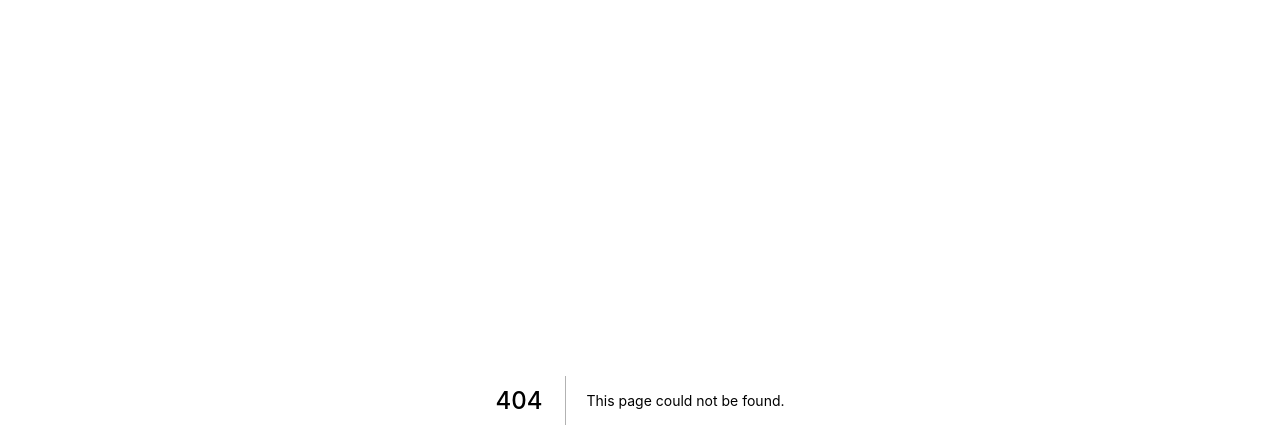
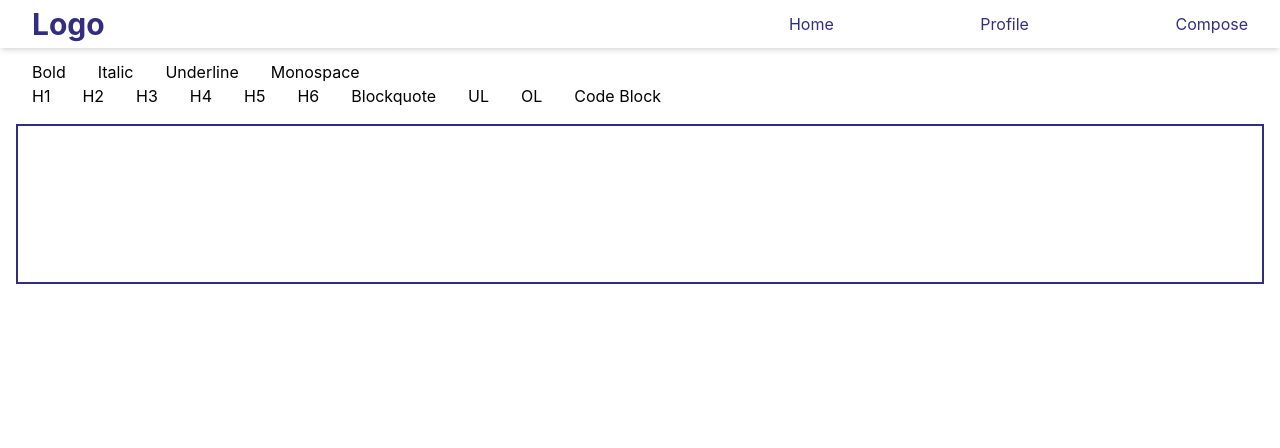
Before and after one commit to VishnuKrishnathu/webletter-frontend, a Next.js app: page /compose-article in a window 1280 px wide. Before the commit this address had no page. Shown: the top 448 px of the page. Built offline with nearby package versions, Linux system fonts and the light colour scheme.

Commit message:
compose-article route added
Changes in the commit
    - /compose-article page has been added
    - A text editor has been created with the help of draft.js

```diff
--- /dev/null
+++ b/components/editor/BlockStyleControls.tsx
@@ -0,0 +1,38 @@
+import StyleButton from "@/components/editor/StyleButton";
+import { IStyleProps } from "./interfaces/Editor.interface";
+
+const BLOCK_TYPES = [
+  { label: 'H1', style: 'header-one' },
+  { label: 'H2', style: 'header-two' },
+  { label: 'H3', style: 'header-three' },
+  { label: 'H4', style: 'header-four' },
+  { label: 'H5', style: 'header-five' },
+  { label: 'H6', style: 'header-six' },
+  { label: 'Blockquote', style: 'blockquote' },
+  { label: 'UL', style: 'unordered-list-item' },
+  { label: 'OL', style: 'ordered-list-item' },
+  { label: 'Code Block', style: 'code-block' },
+];
+
+
+export default function BlockStyleControls (props: IStyleProps){
+  const { editorState } = props;
+  const selection = editorState.getSelection();
+  const blockType = editorState
+    .getCurrentContent()
+    .getBlockForKey(selection.getStartKey())
+    .getType();
+  return (
+    <div className="RichEditor-controls">
+      {BLOCK_TYPES.map(type =>
+        <StyleButton
+          key={type.label}
+          active={type.style === blockType}
+          label={type.label}
+          onToggle={props.onToggle}
+          style={type.style}
+        />
+      )}
+    </div>
+  );
+};
--- /dev/null
+++ b/components/editor/InlineStyleControls.tsx
@@ -0,0 +1,27 @@
+import { IStyleProps } from "./interfaces/Editor.interface";
+import StyleButton from "@/components/editor/StyleButton";
+
+
+const INLINE_STYLES = [
+  { label: 'Bold', style: 'BOLD' },
+  { label: 'Italic', style: 'ITALIC' },
+  { label: 'Underline', style: 'UNDERLINE' },
+  { label: 'Monospace', style: 'CODE' },
+];
+
+export default function InlineStyleControls (props : IStyleProps) {
+  var currentStyle = props.editorState.getCurrentInlineStyle();
+  return (
+    <div className="RichEditor-controls">
+      {INLINE_STYLES.map(type =>
+        <StyleButton
+          key={type.label}
+          active={currentStyle.has(type.style)}
+          label={type.label}
+          onToggle={props.onToggle}
+          style={type.style}
+        />
+      )}
+    </div>
+  );
+};
--- /dev/null
+++ b/components/editor/RichEditor.tsx
@@ -0,0 +1,51 @@
+import React, { useState, useMemo } from 'react';
+import { Editor, EditorState, RichUtils } from 'draft-js';
+import InlineStyleControls from '@/components/editor/InlineStyleControls';
+import BlockStyleControls from './BlockStyleControls';
+
+
+export default function RichEditor() {
+
+    const [editorState, setEditorState] = useState<EditorState>(EditorState.createEmpty());
+
+    function toggleInlineStyle (inlineStyle:string){
+      setEditorState((state) => RichUtils.toggleInlineStyle(state, inlineStyle));
+    };
+
+    function toggleBlockType (blockType :string){
+      setEditorState((state) => RichUtils.toggleBlockType(state, blockType));
+    };
+
+    function handleKeyCommand(command :string, editorState :EditorState) {
+        const newState = RichUtils.handleKeyCommand(editorState, command);
+
+        console.log(command)
+
+        if (newState) {
+            setEditorState(newState);
+            return 'handled';
+        }
+
+        return 'not-handled';
+    }
+
+    return (
+        <div className='mx-4 mt-3'>
+            <InlineStyleControls
+              editorState={editorState}
+              onToggle={toggleInlineStyle}
+            />
+            <BlockStyleControls
+              editorState={editorState}
+              onToggle={toggleBlockType}
+            />
+            <div className='border-2 border-indigo-900 h-40 px-2 overflow-y-scroll mt-4'>
+                <Editor
+                  editorState={editorState}
+                  onChange={setEditorState}
+                  handleKeyCommand = {handleKeyCommand}
+                />
+            </div>
+        </div>
+    )
+}
--- /dev/null
+++ b/components/editor/StyleButton.tsx
@@ -0,0 +1,28 @@
+export default function StyleButton (props: {
+    key :string;
+    style :string;
+    active :boolean;
+    label :string;
+    onToggle : (a :string) => void;
+}){
+
+    function onToggle (e : React.MouseEvent){
+        e.preventDefault();
+        props.onToggle(props.style);
+    };
+
+    if (props.active){
+      return (
+        <span className={`cursor-pointer m-2 p-2 rounded bg-indigo-900`} onMouseDown={onToggle}>
+          {props.label}
+        </span>
+      )
+    }
+
+
+    return (
+      <span className={`cursor-pointer m-2 p-2 rounded hover:border-2 hover:border-indigo-400`} onMouseDown={onToggle}>
+        {props.label}
+      </span>
+    );
+}
--- /dev/null
+++ b/components/editor/interfaces/Editor.interface.ts
@@ -0,0 +1,6 @@
+import { EditorState } from "draft-js";
+
+export interface IStyleProps {
+    editorState :EditorState;
+    onToggle : (a :string) => void;
+}
--- /dev/null
+++ b/pages/compose-article.tsx
@@ -0,0 +1,16 @@
+import React, { useState } from 'react';
+import Navbar from '@/components/Navbar';
+import dynamic from 'next/dynamic'
+
+const DynamicTextEditor = dynamic(() => import('@/components/editor/RichEditor'), {ssr :false});
+
+export default function ComposeArticle() {
+
+
+    return (
+        <div>
+            <Navbar />
+            <DynamicTextEditor />
+        </div>
+    )
+}
```
